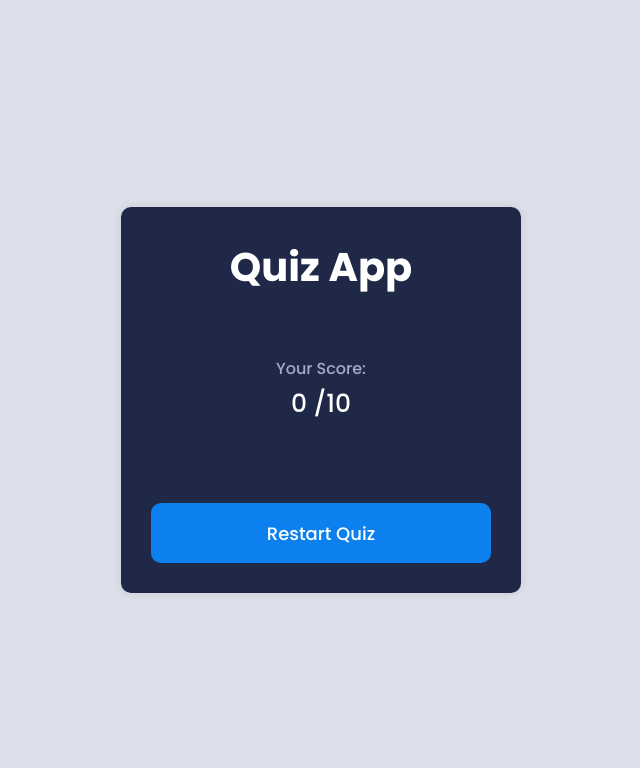
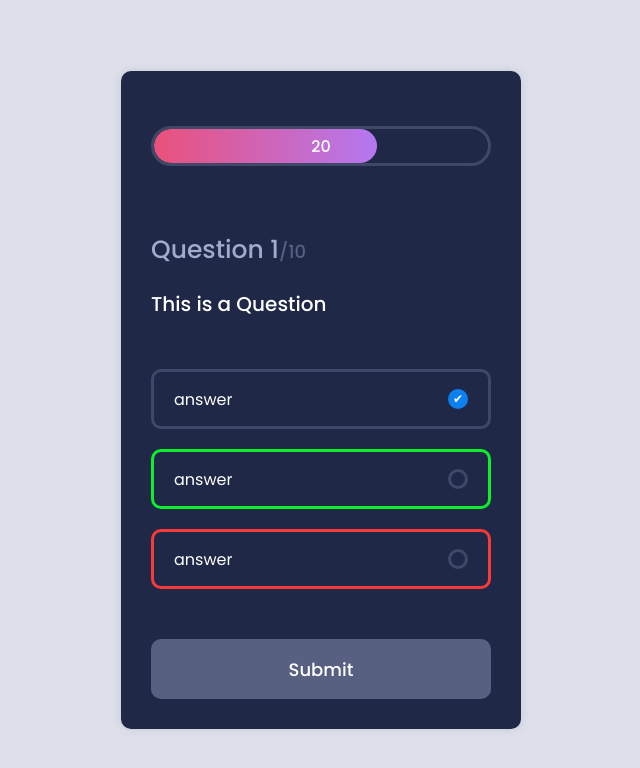
Before and after one commit to dakson99/Quiz-App2, a plain HTML site: page index.html in a window 1280 px wide. Shown: the whole page, without its empty margins (319-959 px from the left). Drawn offline with Linux system fonts and the light colour scheme.

Commit message:
In the script file, I accessed the progress bar element and the progress text element and created a function that moves the bar depending on the number we enter

```diff
--- a/index.html
+++ b/index.html
@@ -62,7 +62,7 @@
             </div>
             <button class="btn start">Start quiz</button>
         </div>
-        <div class="quiz hide">
+        <div class="quiz ">
             <div class="timer">
                 <div class="progress">
                     <div class="progress-bar">
@@ -99,7 +99,7 @@
             <button class="btn submit" disabled>Submit</button>
             <button class="btn next">Next</button>
         </div>
-        <div class="end-screen">
+        <div class="end-screen hide">
             <h1 class="heading">Quiz App</h1>
             <div class="score">
                 <span class="score-text">Your Score:</span>
--- a/script.js
+++ b/script.js
@@ -0,0 +1,12 @@
+const progressBar = document.querySelector(".progress-bar");
+const progressText = document.querySelector(".progress-text");
+
+const progress = (value) => {
+    const percentage = (value / time) * 100;
+    progressBar.style.width = `${percentage}%`;
+    progressText.innerHTML = `${value}`;
+};
+
+let time = 30;
+
+progress(20);
```
